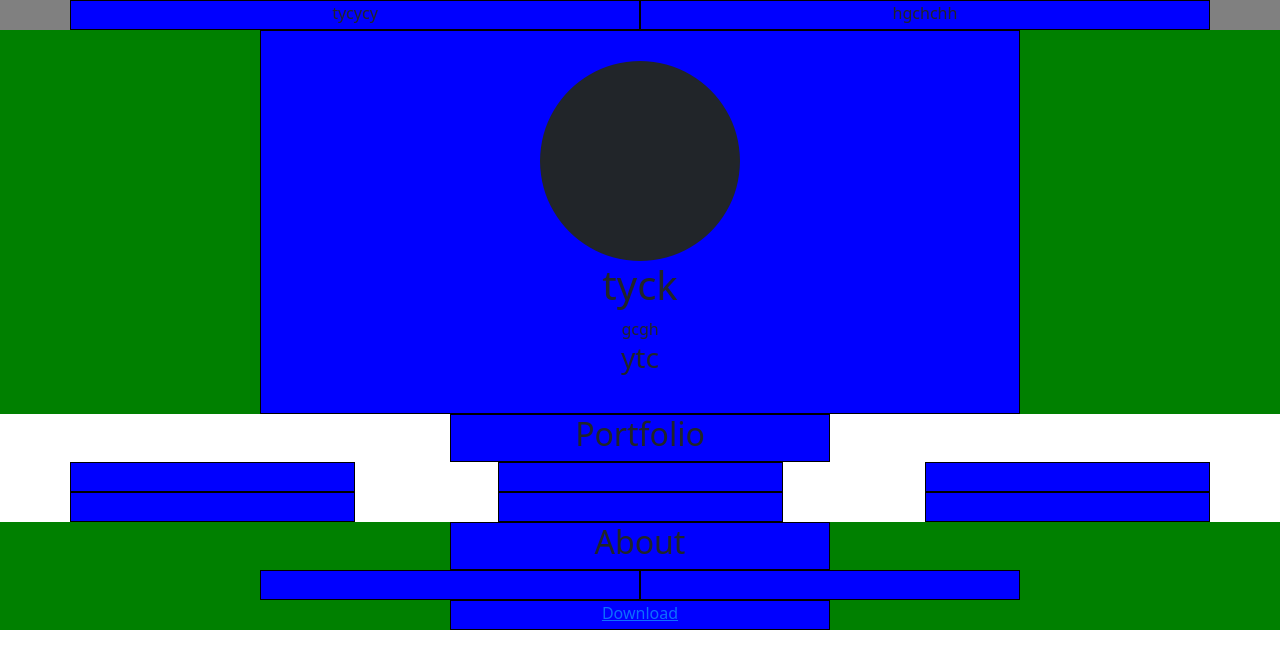
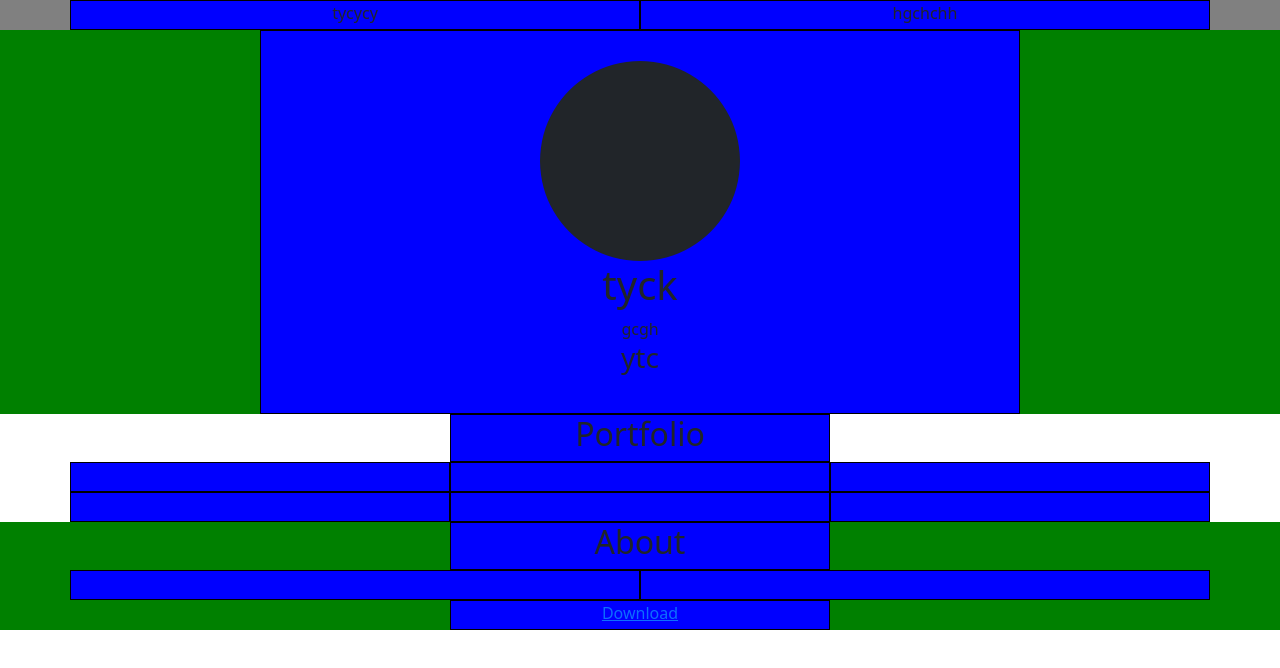
Before and after one commit to Emanuela91/html-css-bootstrap-freelancer, a plain HTML site: page index.html in a window 1280 px wide. Drawn offline with nearby package versions, Linux system fonts and the light colour scheme.

Commit message:
aggiunte md e lg nelle col delle sezioni portfolio ed about

```diff
--- a/index.html
+++ b/index.html
@@ -44,15 +44,13 @@
                     <div></div>
                 </div>
             </div>
-            <div class="row justify-content-between flex-wrap">
-                <div class="col-3"></div>
-                <div class="col-3"></div>
-                <div class="col-3"></div>
-            </div>
-            <div class="row justify-content-between flex-wrap">
-                <div class="col-3"></div>
-                <div class="col-3"></div>
-                <div class="col-3"></div>
+            <div class="row">
+                <div class="col-12 col-md-6 col-xl-4"></div>
+                <div class="col-12 col-md-6 col-xl-4"></div>
+                <div class="col-12 col-md-6 col-xl-4"></div>
+                <div class="col-12 col-md-6 col-xl-4"></div>
+                <div class="col-12 col-md-6 col-xl-4"></div>
+                <div class="col-12 col-md-6 col-xl-4"></div>
             </div>
         </div>
     </section>
@@ -68,10 +66,10 @@
             </div>
 
             <div class="row justify-content-center">
-                <div class="col-4">
+                <div class="col-12 col-md-6">
                     <p></p>
                 </div>
-                <div class="col-4">
+                <div class="col-12 col-md-6">
                     <p></p>
                 </div>
             </div>
```
